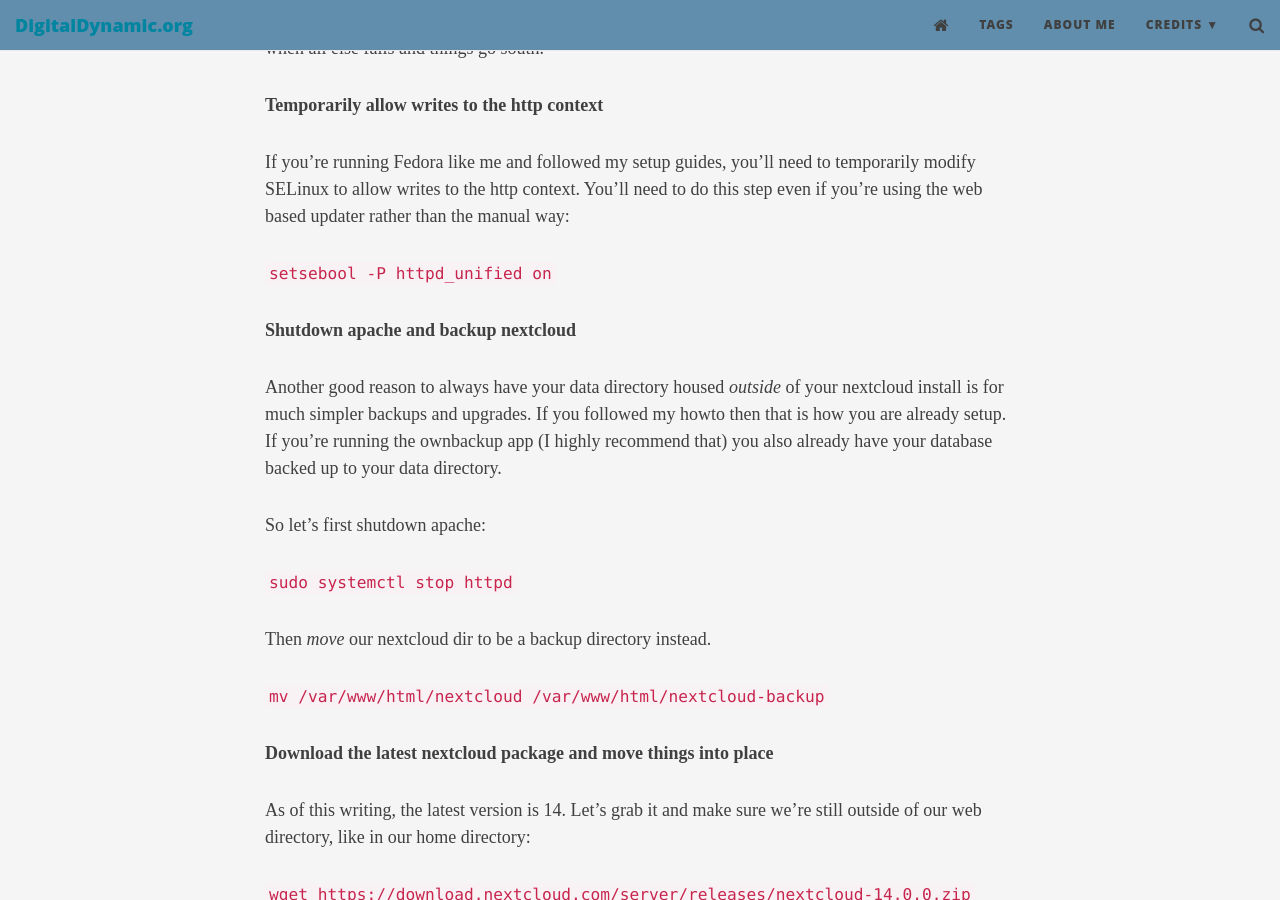
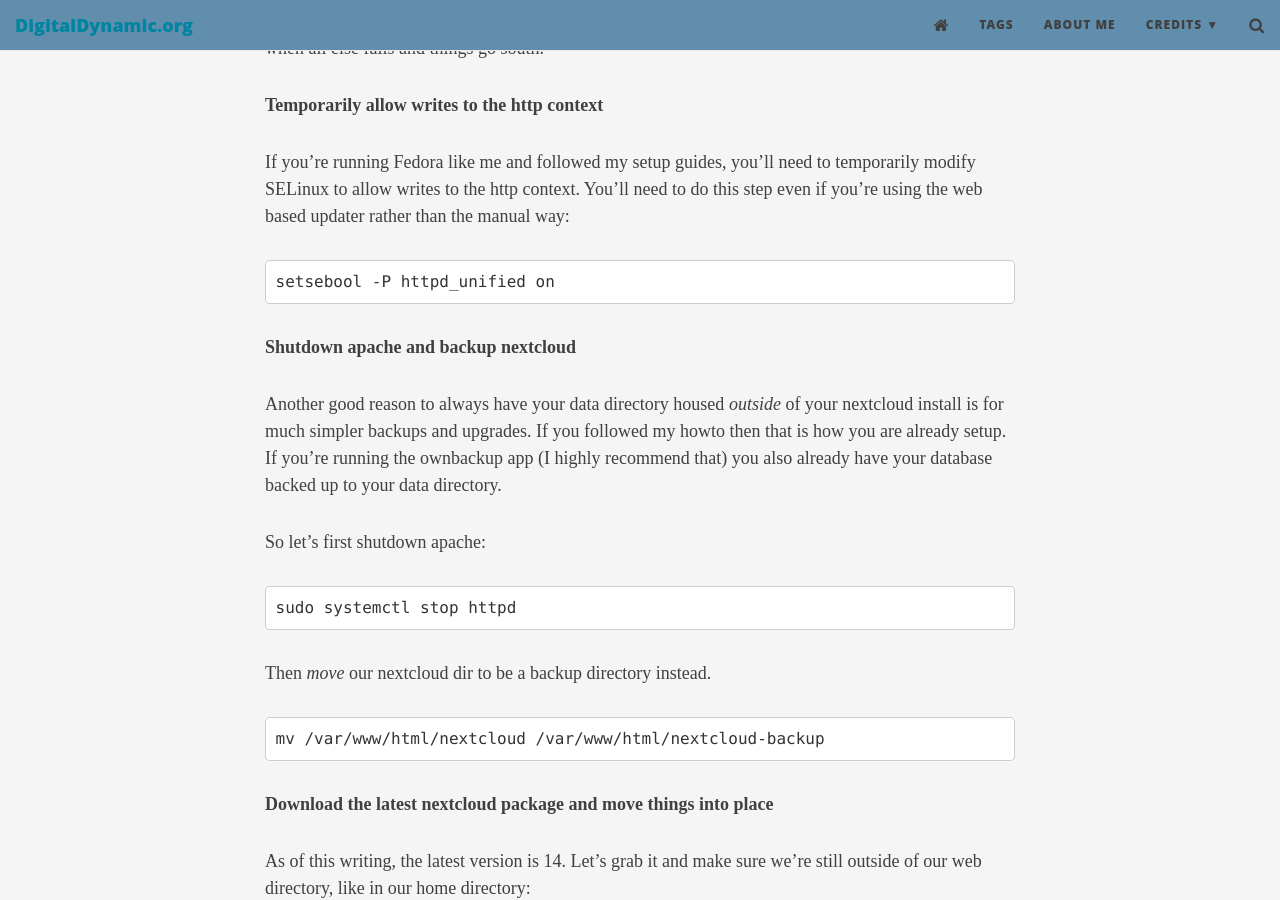
Before and after one commit to crankycaleb/pro, a Jekyll site: the page built from _posts/2018-09-13-Manual-Upgrade-Nextcloud14-Fedora.md, in a window 1280 px wide and 900 px high, scrolled down 610 px. Built offline with Jekyll 4.4.1, drawn with Linux system fonts in a browser that asks for light colours; nearby versions of some CDN libraries.

````diff
--- a/_posts/2018-09-13-Manual-Upgrade-Nextcloud14-Fedora.md
+++ b/_posts/2018-09-13-Manual-Upgrade-Nextcloud14-Fedora.md
@@ -14,7 +14,9 @@ Nextcloud has one of the best track records I've ever experienced with next to f
 
 If you're running Fedora like me and followed my setup guides, you'll need to temporarily modify SELinux to allow writes to the http context. You'll need to do this step even if you're using the web based updater rather than the manual way:
 
-`setsebool -P httpd_unified on`
+```
+setsebool -P httpd_unified on
+```
 
 **Shutdown apache and backup nextcloud**
 
@@ -22,29 +24,41 @@ Another good reason to always have your data directory housed *outside* of your
 
 So let's first shutdown apache:
 
-`sudo systemctl stop httpd`
+```
+sudo systemctl stop httpd
+```
 
 Then *move* our nextcloud dir to be a backup directory instead.
 
-`mv /var/www/html/nextcloud /var/www/html/nextcloud-backup`
+```
+mv /var/www/html/nextcloud /var/www/html/nextcloud-backup
+```
 
 **Download the latest nextcloud package and move things into place**
 
 As of this writing, the latest version is 14. Let's grab it and make sure we're still outside of our web directory, like in our home directory:
 
-`wget https://download.nextcloud.com/server/releases/nextcloud-14.0.0.zip`
+```
+wget https://download.nextcloud.com/server/releases/nextcloud-14.0.0.zip
+```
 
 Then unzip:
 
-`unzip nextcloud-14.0.0.zip`
+```
+unzip nextcloud-14.0.0.zip
+```
 
 Then move into place:
 
-`mv nextcloud /var/www/html/`
+```
+mv nextcloud /var/www/html/
+```
 
 Now we need to grab our config.php from our backup and place it in the new install:
 
-`cp /var/www/html/nextcloud-backup/config/config.php /var/www/html/nextcloud/config/`
+```
+cp /var/www/html/nextcloud-backup/config/config.php /var/www/html/nextcloud/config/
+```
 
 At this point, you'll also want to compare the apps directory of your backup with the apps directory of the new install and probably copy those over as well. You'll still need to enable them after the upgrade. Your data is still safe in your database, so you can also just browse the app store and add them again fresh if you prefer.
 
@@ -52,31 +66,43 @@ At this point, you'll also want to compare the apps directory of your backup wit
 
 Now we'll want to get our permissions on all the shuffling we've done straightened out. Go ahead and cd to /var/www/html if you aren't already there and then do the following:
 
-`chown -R apache:apache nextcloud`
+```
+chown -R apache:apache nextcloud
+```
 
 Then:
 
-`find nextcloud/ -type d -exec chmod 750 {} \;`
+```
+find nextcloud/ -type d -exec chmod 750 {} \;
+```
 
 and finally:
 
-`find nextcloud/ -type f -exec chmod 640 {} \;`
+```
+find nextcloud/ -type f -exec chmod 640 {} \;
+```
 
 **Bringing things back up**
 
 Start apache:
 
-`sudo systemctl start httpd`
+```
+sudo systemctl start httpd
+```
 
 And finally, launch the actual upgrade process. This may take a few minutes:
 
-`sudo -u www-data php occ upgrade`
+```
+sudo -u www-data php occ upgrade
+```
 
 **Finishing up**
 
 After the upgrade is complete, you're ready to go checkout your instance and the settings page to make sure everything is there. Then you'll have the usual process of going in and enabling your apps again. Don't forget to lock down with SELinux again:
 
-`setsebool -P httpd_unified off`
+```
+setsebool -P httpd_unified off
+```
 
 When I checked my settings admin page after these steps, my autoupdate section gui was back! So now for future upgrades I can just do `setsebool -P httpd_unified on` from the terminal, use the handy graphical upgrade process from the browser, and then lock back down with `setsebool -P httpd_unified off`
 
@@ -84,6 +110,8 @@ When I checked my settings admin page after these steps, my autoupdate section g
 
 After upgrade, you may see an additionaly complaint in your settings check page with a recommendation to lock down your referrer-policy some more. In my case, this is done by editing ssl.conf in /etc/httpd/conf.d/ and adding the following in the `_default_:443` section beneath the existing "Header always set StrictTransport..." line:
 
-`Header always set Referrer-Policy "strict-origin"`
+```
+Header always set Referrer-Policy "strict-origin"
+```
 
 Save, restart apache, and refresh your settings page again to see the issue resolved!
````
